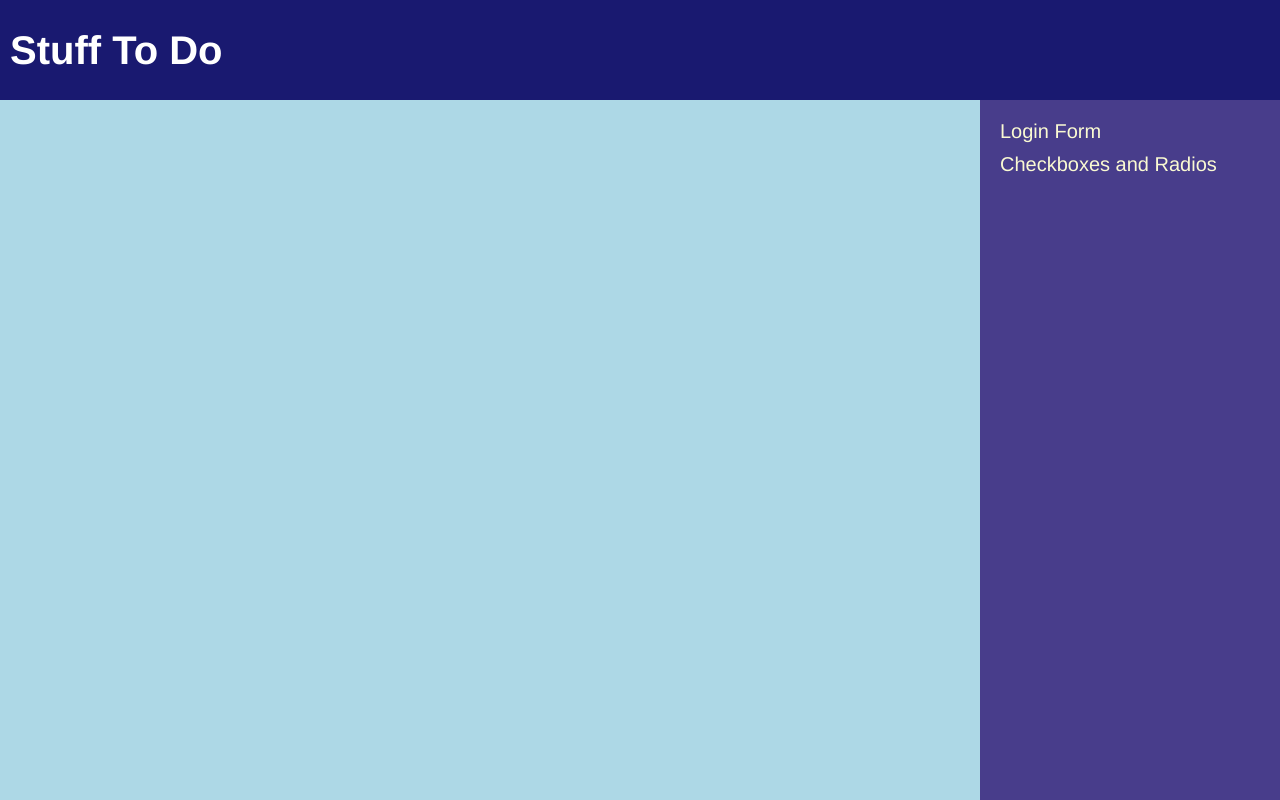
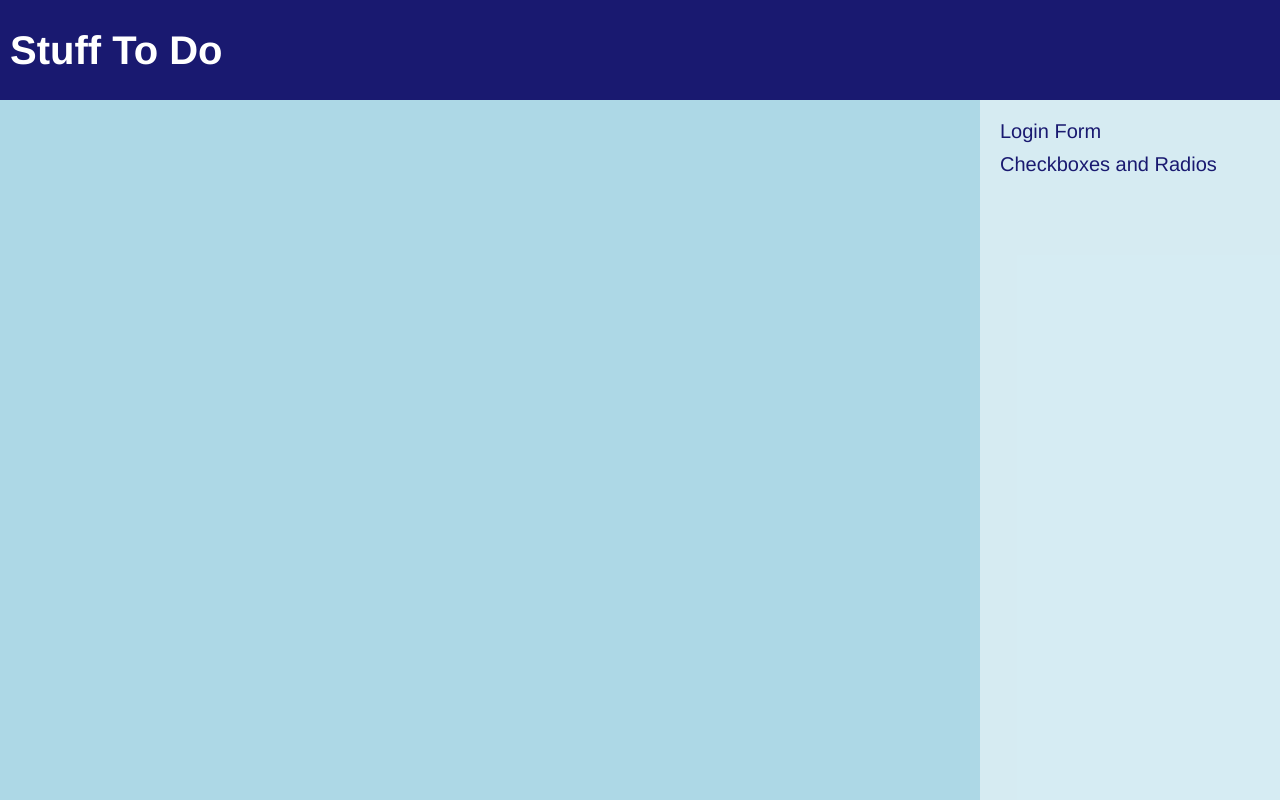
Before and after one commit to khayden73/form-samples, a React (Create React App) app: page / in a window 1280 px wide. Built offline with nearby package versions, Linux system fonts and the light colour scheme.

Commit message:
changed main nav color

```diff
--- a/src/components/SiteNav.module.scss
+++ b/src/components/SiteNav.module.scss
@@ -1,6 +1,6 @@
 .site-nav {
-    background-color: var(--secondary-color-1);
-    color: var(--secondary-color-2);
+    background-color: rgba(white, 0.5);
+    color: var(--primary-color-1);
     padding: 2rem;
 
     ul {
```
